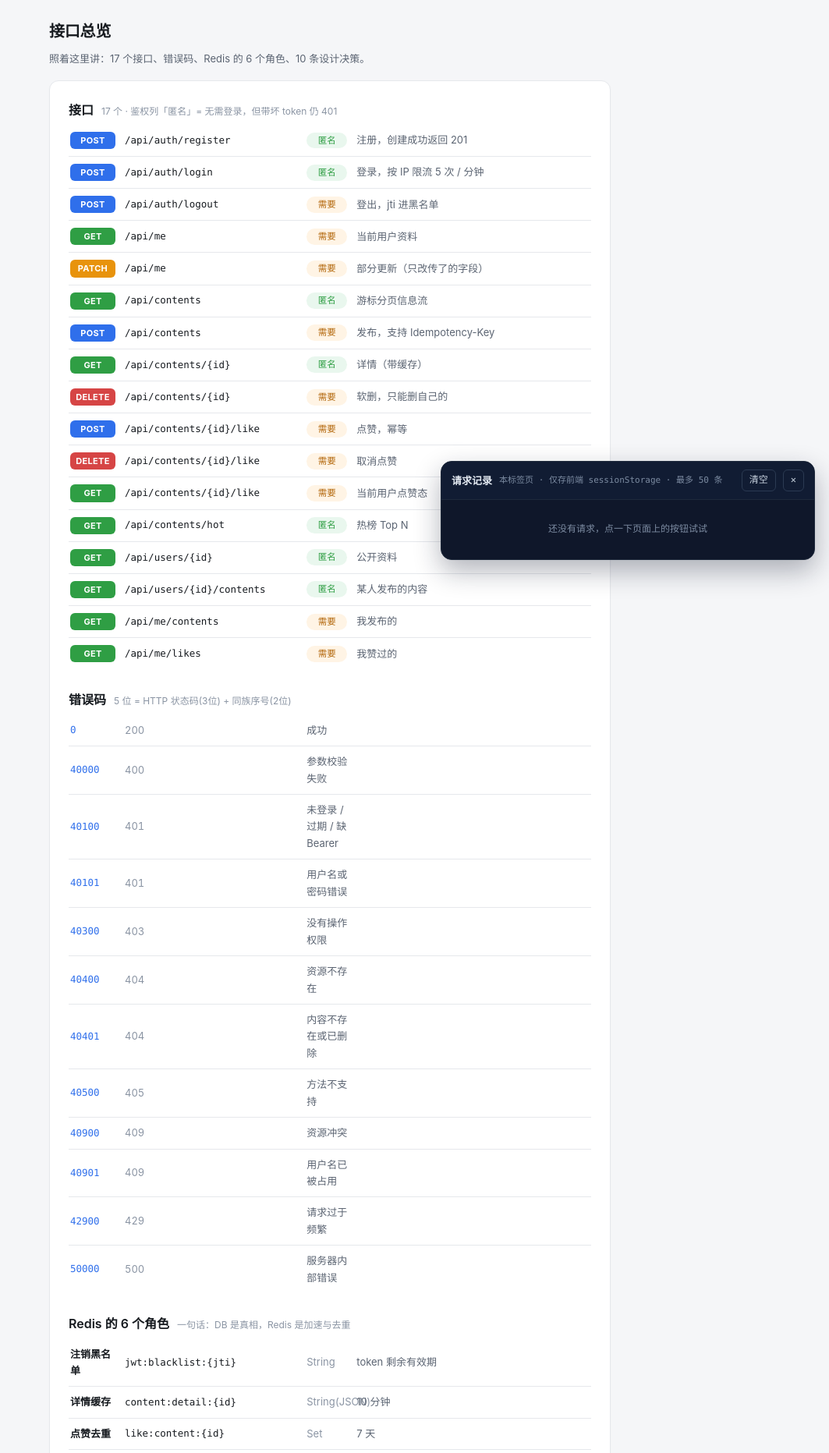
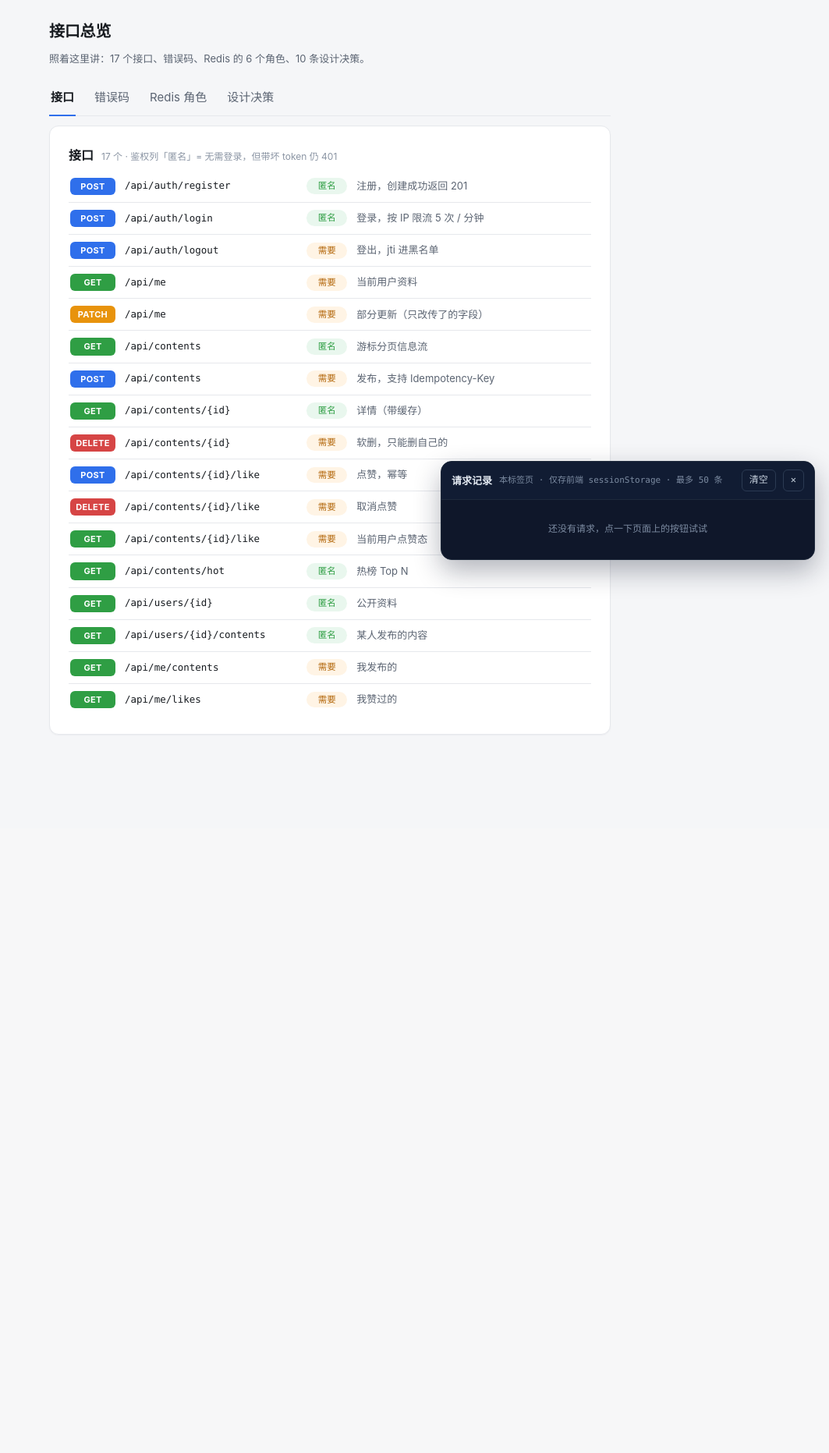
Before and after one commit to client-su/community-demo, a web app: page /docs.html in a window 1280 px wide. Shown: the part 64-1927 px from the top of the page at 78% size, without its empty margins (217-1280 px from the left). After the commit the page ends 1006 px from the top, so only its background shows below. Run offline with its HTML, style and script files only (its server is not run), Linux system fonts and the light colour scheme; data that the repository does not hold is empty; some of the project's set-up classes (security, data sources, template engines, error pages and the like) are left out, and stand-ins take their place; database files in the repository are not loaded.

Commit message:
refactor(web): 接口总览改为 tabs 分区切换，解决长滚动定位难

```diff
--- a/src/main/resources/static/css/app.css
+++ b/src/main/resources/static/css/app.css
@@ -901,11 +901,11 @@ input:focus {
 /* ---------- 接口总览页 ---------- */
 
 .docs-section {
-    margin-top: 26px;
+    margin-top: 0;
 }
 
-.docs-section:first-child {
-    margin-top: 0;
+#docsTabs {
+    margin-bottom: 12px;
 }
 
 .docs-head {
--- a/src/main/resources/static/docs.html
+++ b/src/main/resources/static/docs.html
@@ -13,6 +13,13 @@
         <h1 class="page-title">接口总览</h1>
         <p class="sub" style="margin: -6px 0 16px;">照着这里讲：17 个接口、错误码、Redis 的 6 个角色、10 条设计决策。</p>
 
+        <nav class="tabs" id="docsTabs">
+            <a href="#" data-tab="endpoints" class="active">接口</a>
+            <a href="#" data-tab="errors">错误码</a>
+            <a href="#" data-tab="redis">Redis 角色</a>
+            <a href="#" data-tab="decisions">设计决策</a>
+        </nav>
+
         <div class="card" id="docs"></div>
     </section>
 </main>
--- a/src/main/resources/static/js/page-docs.js
+++ b/src/main/resources/static/js/page-docs.js
@@ -139,7 +139,33 @@ function renderDecisions() {
 async function boot() {
     await mountShell({ active: 'docs' });
     const root = document.querySelector('#docs');
-    root.append(renderEndpoints(), renderErrorCodes(), renderRedisRoles(), renderDecisions());
+
+    // 四个分区各自渲染成 section，默认只显示「接口」；tab 点击切换。
+    const panes = {
+        endpoints: renderEndpoints(),
+        errors: renderErrorCodes(),
+        redis: renderRedisRoles(),
+        decisions: renderDecisions(),
+    };
+    Object.entries(panes).forEach(([key, sec]) => {
+        sec.dataset.pane = key;
+        root.append(sec);
+    });
+
+    const tabs = document.querySelectorAll('#docsTabs a');
+    const show = (key) => {
+        Object.entries(panes).forEach(([k, sec]) => {
+            sec.hidden = k !== key;
+        });
+        tabs.forEach((a) => a.classList.toggle('active', a.dataset.tab === key));
+    };
+    tabs.forEach((a) => {
+        a.addEventListener('click', (event) => {
+            event.preventDefault();
+            show(a.dataset.tab);
+        });
+    });
+    show('endpoints');
 }
 
 boot();
```
